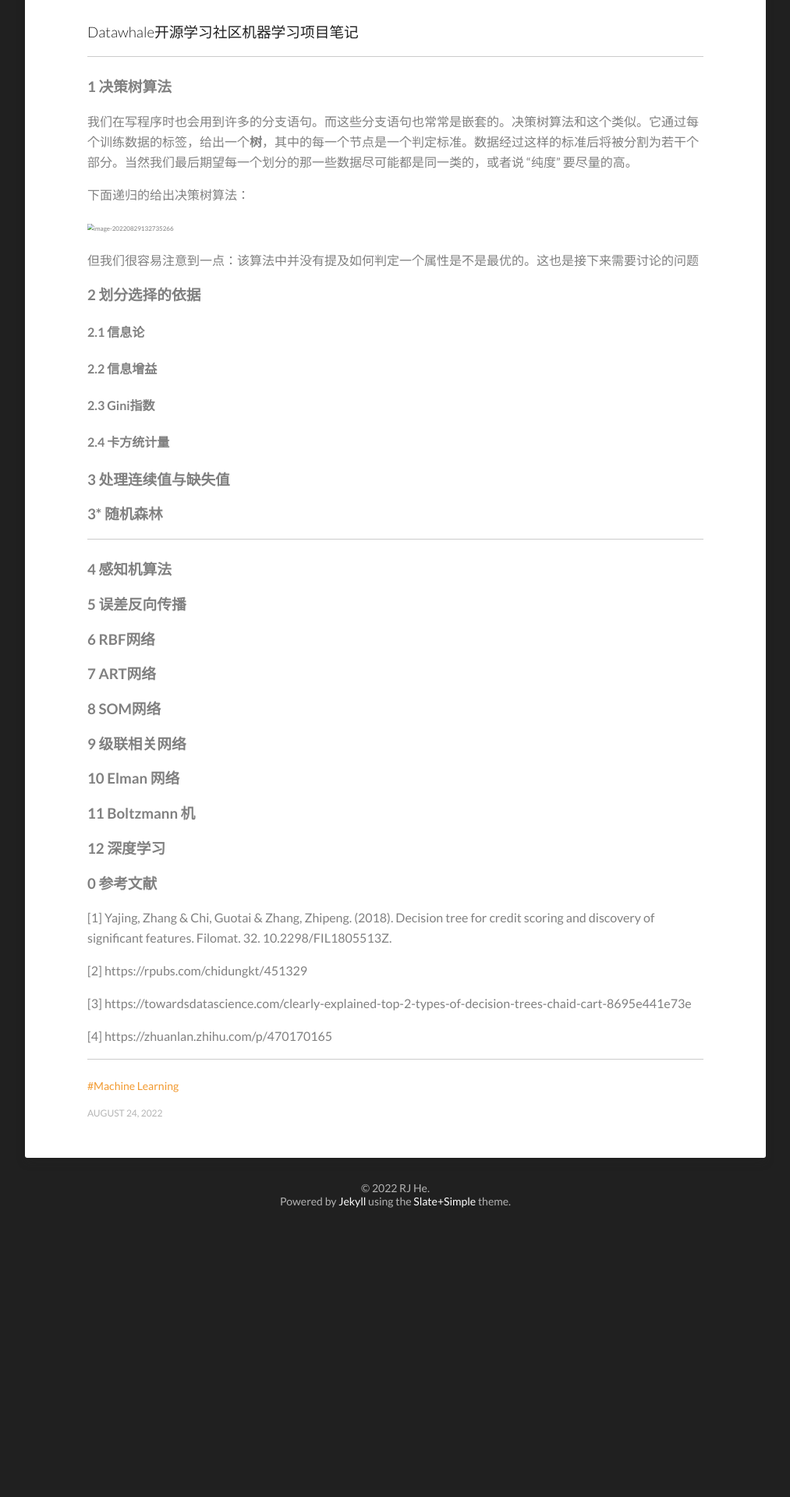
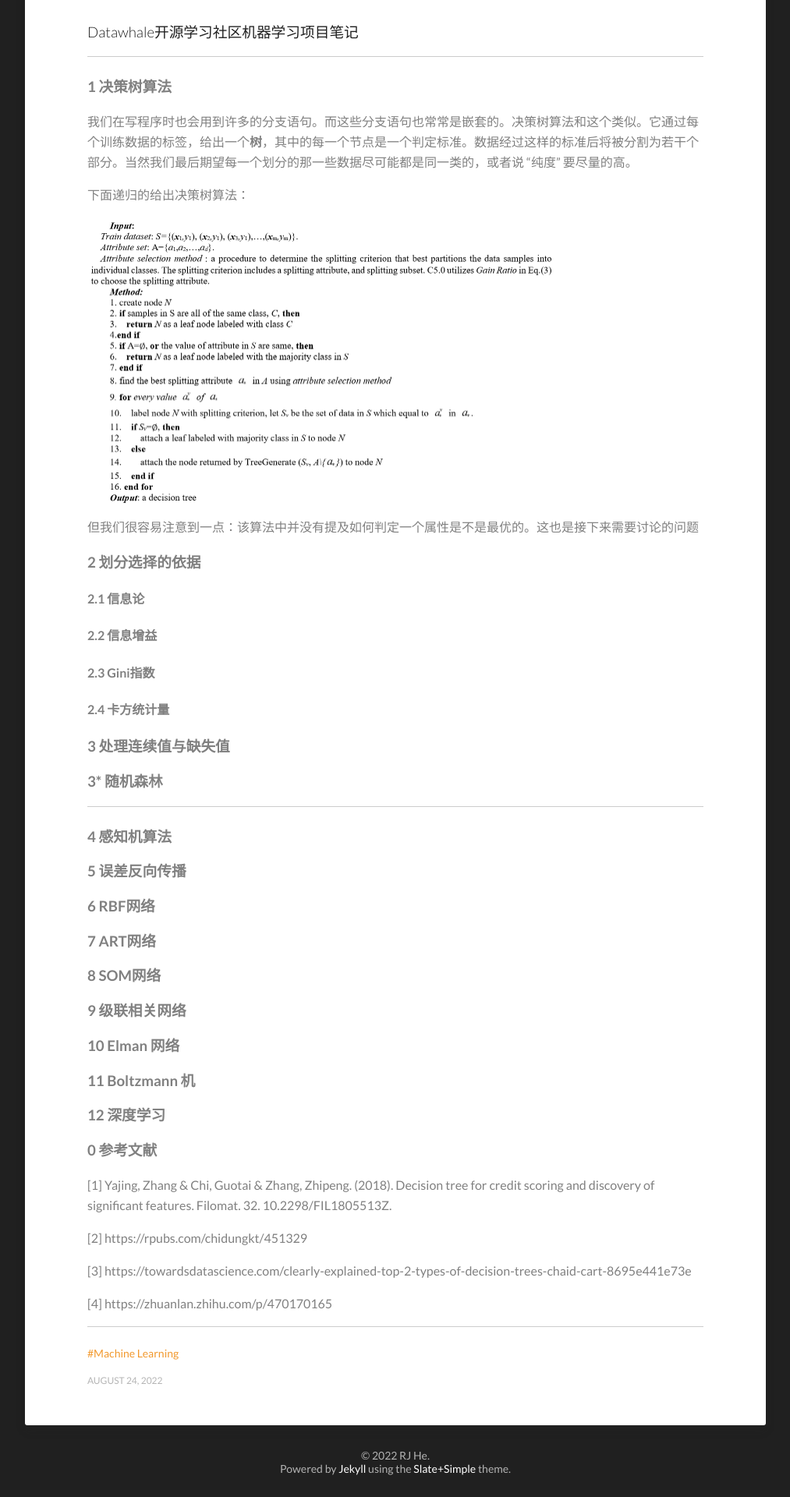
Before and after one commit to hrjtju/hrjtju.github.io, a Jekyll site: the page built from _posts/2022-08-24-DatawhaleML-3.md, in a window 1280 px wide. Shown: the part 830-2750 px from the top of the page at 78% size, without its empty margins (133-1146 px from the left). Built offline with Jekyll 4.4.1, drawn with Linux system fonts in a browser that asks for light colours; before the commit the page ends 2407 px from its top, so only the background shows below that.

Commit message:
Update 2022-08-24-DatawhaleML-3.md

```diff
--- a/_posts/2022-08-24-DatawhaleML-3.md
+++ b/_posts/2022-08-24-DatawhaleML-3.md
@@ -21,7 +21,7 @@ date-string: AUGUST 24, 2022
 
 下面递归的给出决策树算法：
 
-<img src="../images/2022-08-13/image-20220829132735266.png" alt="image-20220829132735266" style="zoom:50%;" />
+<img src="/images/2022-08-13/image-20220829132735266.png" alt="image-20220829132735266" style="zoom:50%;" />
 
 但我们很容易注意到一点：该算法中并没有提及如何判定一个属性是不是最优的。这也是接下来需要讨论的问题
 
```
